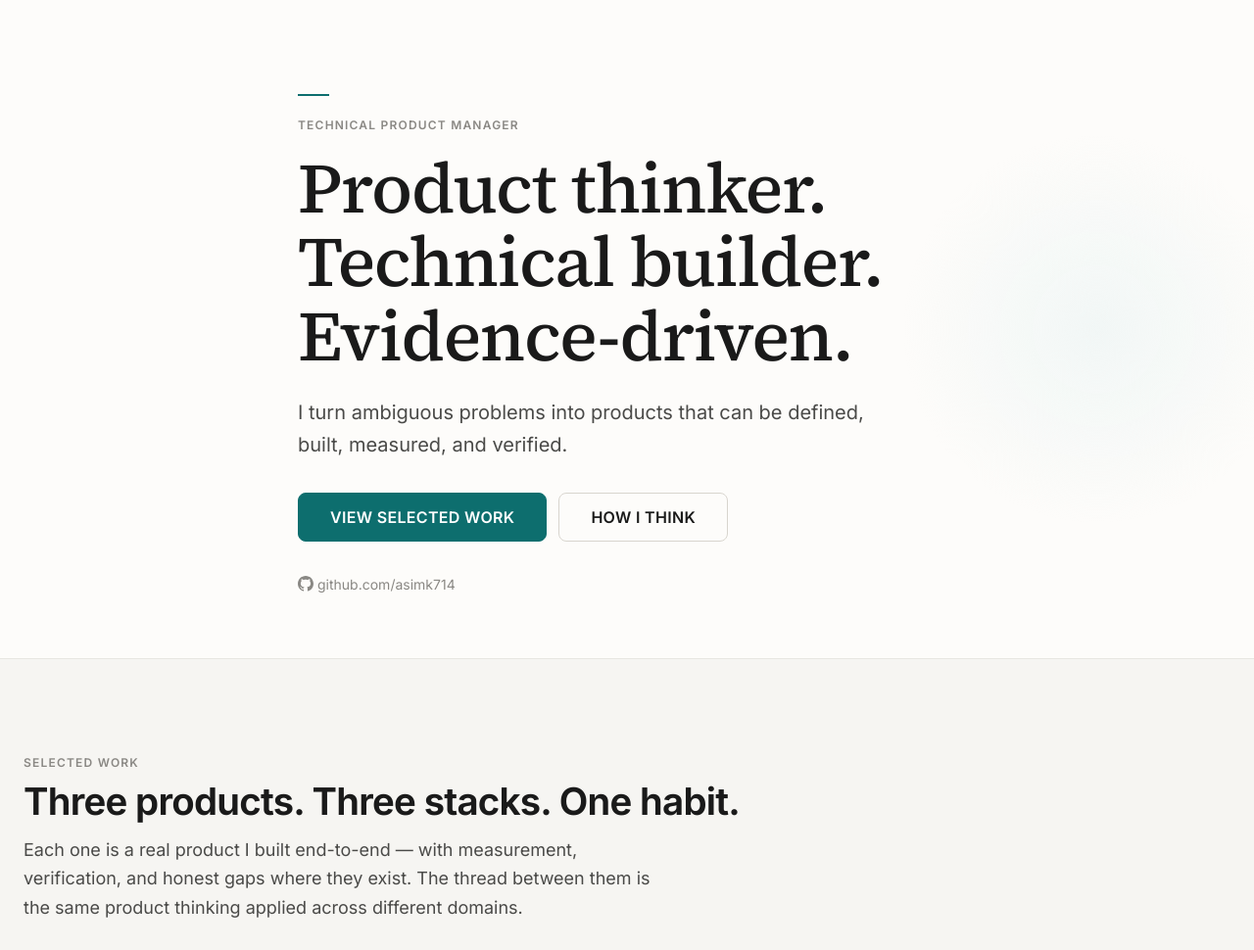
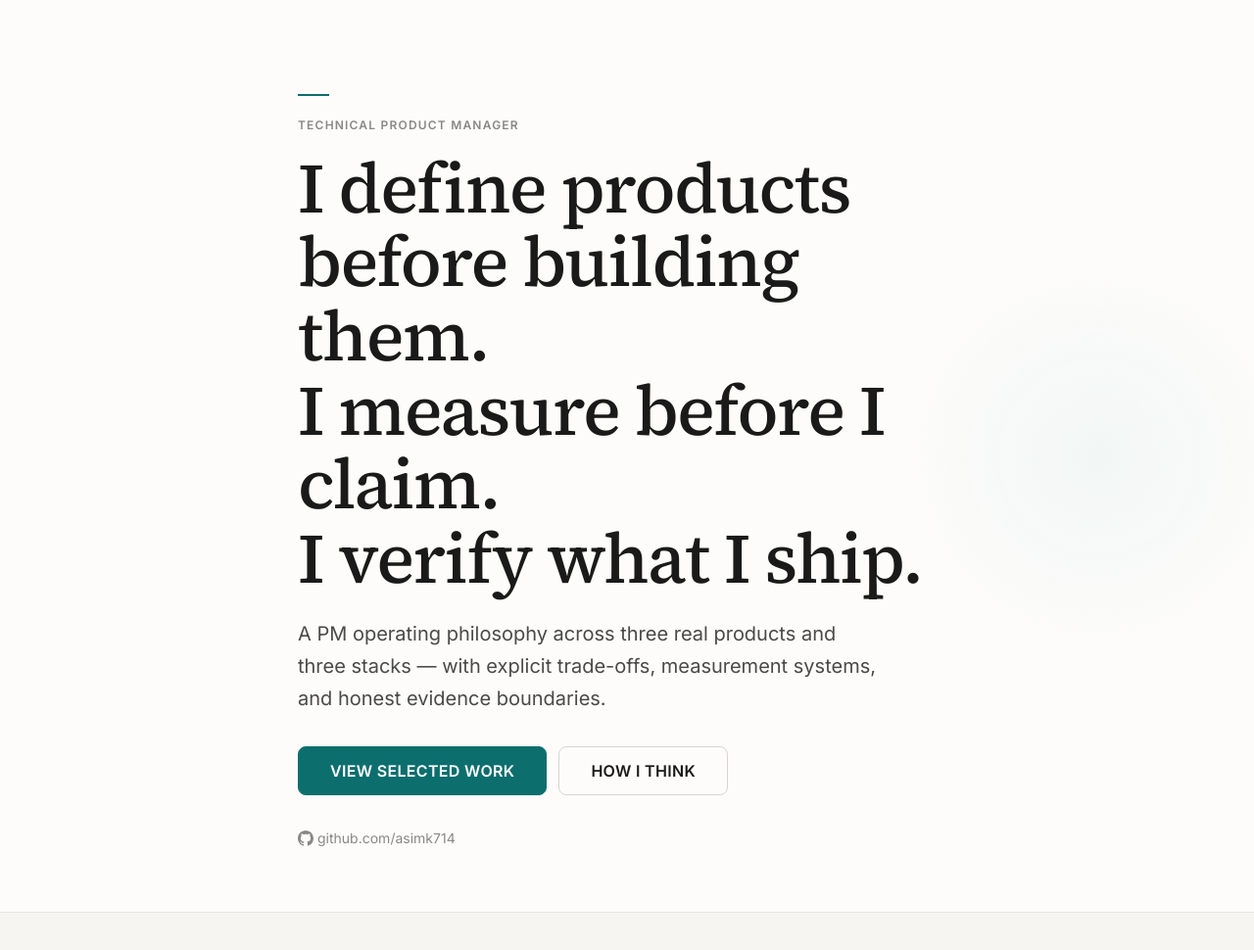
Before and after one commit to asimk714/asim-portfolio, a Flask app: page / in a window 1280 px wide. Shown: the part 65-1035 px from the top of the page at 98% size. Run offline with Flask 3, Linux system fonts and the light colour scheme.

Commit message:
feat: sharpen portfolio PM positioning

```diff
--- a/templates/_experience.html
+++ b/templates/_experience.html
@@ -8,7 +8,8 @@
       <p class="muted-paragraph section-header__subtitle">
         My product judgment sits on a substrate of real technical work — navigating ambiguity,
         translating requirements into execution, coordinating across stakeholders, and delivering
-        cross-functional work on complex systems.
+        cross-functional work on complex systems. That background is why I can read a system,
+        talk to engineers about constraints without pretending to be one, and verify what I claim.
       </p>
     </div>
 
--- a/templates/_hero.html
+++ b/templates/_hero.html
@@ -5,14 +5,14 @@
     <p class="eyebrow hero__eyebrow animate-in">Technical Product Manager</p>
 
     <h1 class="hero__headline animate-in animate-in--delay-1">
-      Product thinker.
-      <span class="line-break">Technical builder.</span>
-      <span class="line-break">Evidence-driven.</span>
+      I define products before building them.
+      <span class="line-break">I measure before I claim.</span>
+      <span class="line-break">I verify what I ship.</span>
     </h1>
 
     <p class="muted-paragraph hero__sentence animate-in animate-in--delay-2">
-      I turn ambiguous problems into products that can be defined,
-      built, measured, and verified.
+      A PM operating philosophy across three real products and three stacks — with
+      explicit trade-offs, measurement systems, and honest evidence boundaries.
     </p>
 
     <div class="cta-group hero__cta animate-in animate-in--delay-3">
--- a/templates/_how_i_think.html
+++ b/templates/_how_i_think.html
@@ -6,8 +6,8 @@
         From ambiguity to something verifiable.
       </h2>
       <p class="muted-paragraph section-header__subtitle animate-in animate-in--delay-2">
-        I build products that work and verify that they work — and I'm honest about
-        what I haven't proven. Three products, three stacks, one pattern.
+        I define products before I build them, measure before I claim, and verify what I ship.
+        Then I'm honest about what I haven't validated yet. Three products, three stacks, one pattern.
       </p>
     </div>
 
--- a/templates/_now.html
+++ b/templates/_now.html
@@ -2,9 +2,10 @@
   <div class="container">
     <p class="eyebrow animate-in" style="margin-bottom: var(--space-3);">Now</p>
     <p class="now-section__text animate-in animate-in--delay-1">
-      Currently building this portfolio. Next: validating one hypothesis with real users or
-      measuring one product outcome — because the gap between what I've defined and what I've
-      validated is the most honest thing about this portfolio.
+      Next: moving one defined hypothesis toward real evidence — whether that is user validation,
+      usability testing, or a measured product outcome. The gap between what I have defined and what
+      I have validated is the most honest thing about this portfolio, and the next section of it is
+      closing that gap.
     </p>
   </div>
 </section>
```
